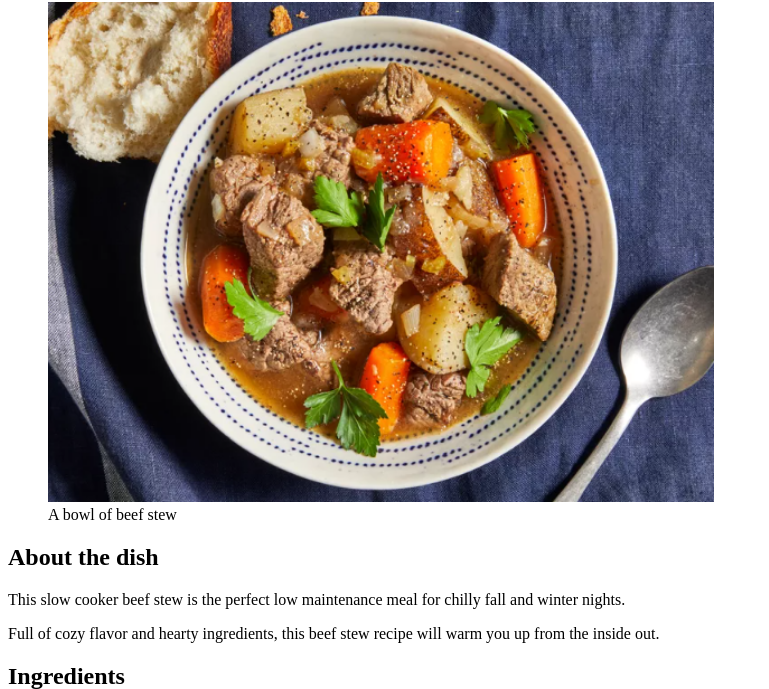
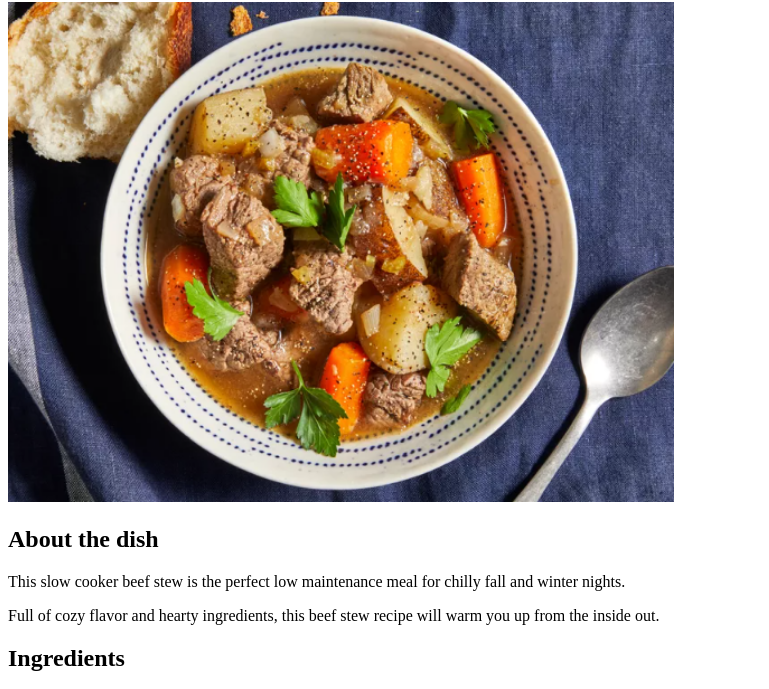
Before and after one commit to davis-matt0/odin-recipes, a plain HTML site: page recipes/beef-stew.html in a window 1280 px wide. Shown: the part 107-796 px from the top of the page, without its empty margins (0-769 px from the left). Drawn offline with Linux system fonts and the light colour scheme.

Commit message:
remove figcaptions

```diff
--- a/recipes/beef-stew.html
+++ b/recipes/beef-stew.html
@@ -7,14 +7,7 @@
   <body>
     <a href="../index.html"><button type="button">Home</button></a>
     <h1>Slow Cooker Beef Stew</h1>
-    <figure>
-      <img
-        src="../img/beef-stew.png"
-        alt="A bowl of beef stew"
-        height="500px"
-      />
-      <figcaption>A bowl of beef stew</figcaption>
-    </figure>
+    <img src="../img/beef-stew.png" alt="A bowl of beef stew" height="500px" />
     <h2>About the dish</h2>
     <p>
       This slow cooker beef stew is the perfect low maintenance meal for chilly
```
Also changed, not shown: recipes/beef-stir-fry.html (+5 -8 lines), recipes/mac-and-cheese.html (+5 -8 lines).
